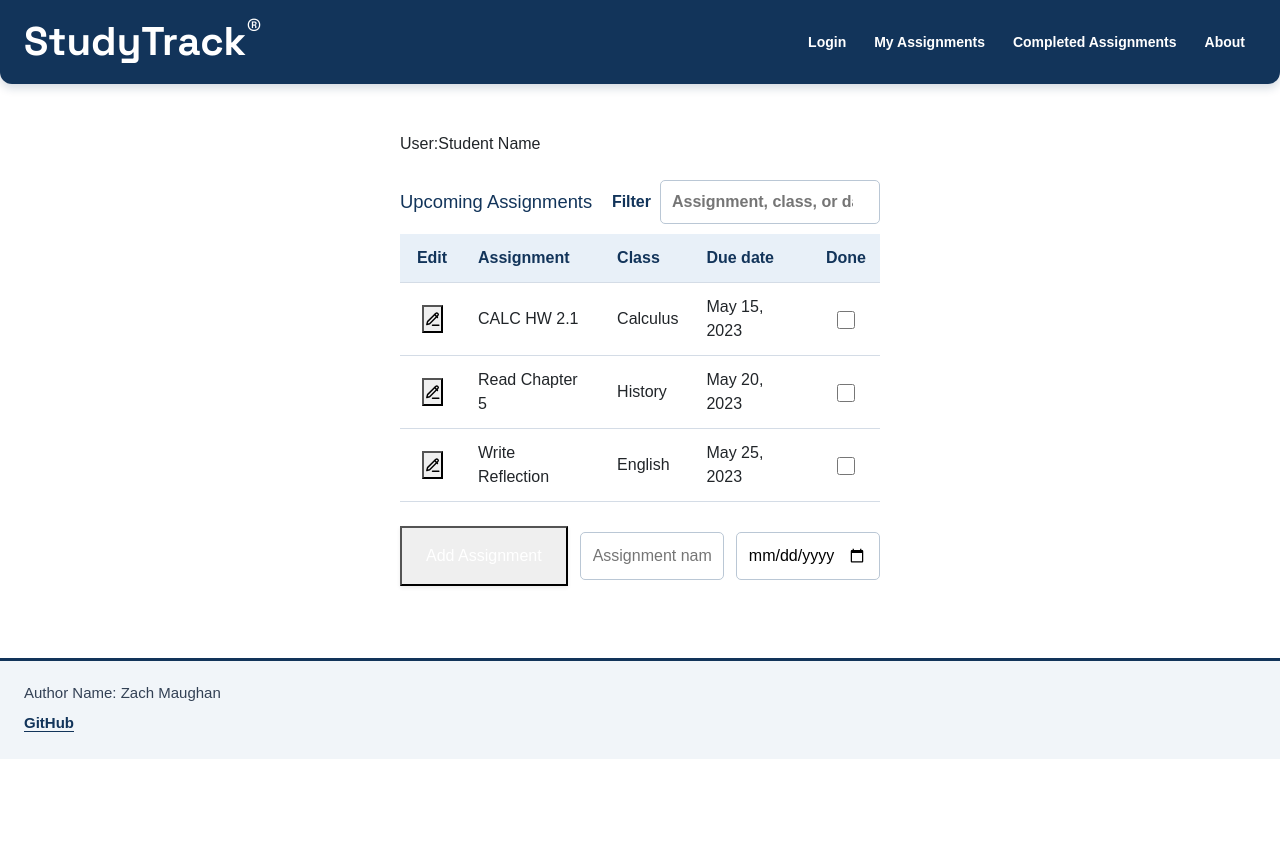
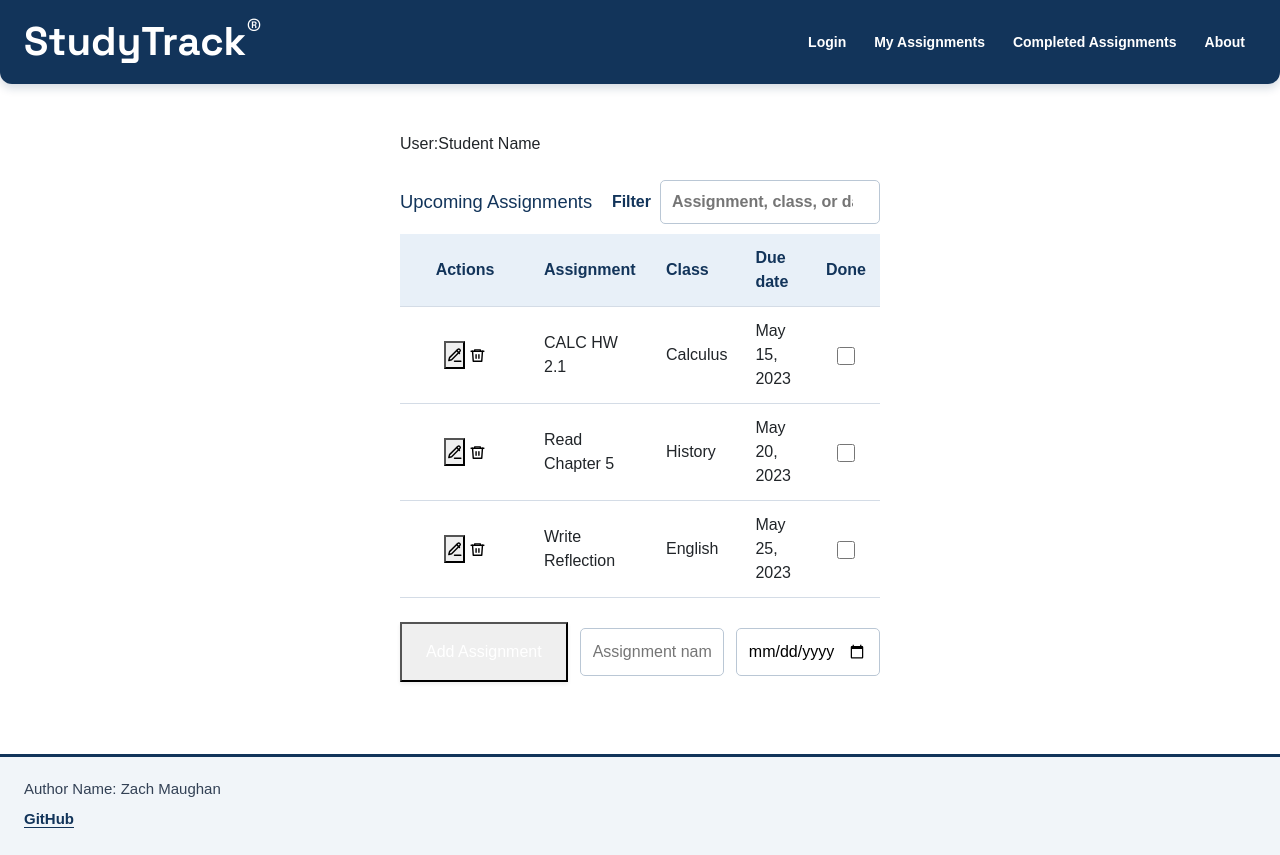
Before and after one commit to zmaughan26/Startup, a React (Vite) app: page /myassignments in a window 1280 px wide. Before the commit the page ends 800 px from the top, so only its background shows below. Built offline with nearby package versions, Linux system fonts and the light colour scheme.

Commit message:
delete assignment

```diff
--- a/src/app.css
+++ b/src/app.css
@@ -232,11 +232,23 @@ main h1 {
 
 .assignment-edit-heading,
 .assignment-edit-cell {
-	width: 64px;
+	width: 130px;
 	text-align: center;
 }
 
-.assignment-edit-button svg {
+.assignment-edit-cell {
+	white-space: nowrap;
+}
+
+.assignment-delete-button {
+	margin-left: 4px;
+	border: 0;
+	background: transparent;
+	cursor: pointer;
+}
+
+.assignment-edit-button svg,
+.assignment-delete-button svg {
 	width: 17px;
 	height: 17px;
 	fill: none;
--- a/src/myassignments/myassignments.jsx
+++ b/src/myassignments/myassignments.jsx
@@ -55,7 +55,7 @@ export function MyAssignments() {
       >
         <thead>
           <tr>
-            <th className="assignment-edit-heading" scope="col">Edit</th>
+            <th className="assignment-edit-heading" scope="col">Actions</th>
             <th scope="col">Assignment</th>
             <th scope="col">Class</th>
             <th scope="col">Due date</th>
@@ -80,6 +80,24 @@ export function MyAssignments() {
                 <td className="assignment-edit-cell">
                   <button className="assignment-edit-button grid h-8 w-8 place-items-center rounded-md p-0 text-[#12345a] transition hover:bg-[#e8f0f8] focus-visible:outline focus-visible:outline-2 focus-visible:outline-offset-1 focus-visible:outline-[#f4b942]" type="button" aria-label={`Edit ${assignment.name}`} title="Edit assignment">
                     <svg aria-hidden="true" viewBox="0 0 24 24"><path d="M12 20h9"/><path d="M16.5 3.5a2.12 2.12 0 0 1 3 3L8 18l-4 1 1-4Z"/><path d="m15 5 4 4"/></svg>
+                  </button>
+                  <button
+                    className="assignment-delete-button grid h-8 w-8 place-items-center rounded-md p-0 text-[#a12622] transition hover:bg-[#fbe9e7] focus-visible:outline focus-visible:outline-2 focus-visible:outline-offset-1 focus-visible:outline-[#f4b942]"
+                    type="button"
+                    aria-label={`Delete ${assignment.name}`}
+                    title="Delete assignment"
+                    onClick={() => {
+                      setAssignments((currentAssignments) =>
+                        currentAssignments.filter((currentAssignment) => currentAssignment.id !== assignment.id)
+                      );
+                    }}
+                  >
+                    <svg aria-hidden="true" viewBox="0 0 24 24">
+                      <path d="M3 6h18" />
+                      <path d="M8 6V4h8v2" />
+                      <path d="m19 6-1 14H6L5 6" />
+                      <path d="M10 11v5M14 11v5" />
+                    </svg>
                   </button>
                 </td>
                 <td>{assignment.name}</td>
```
